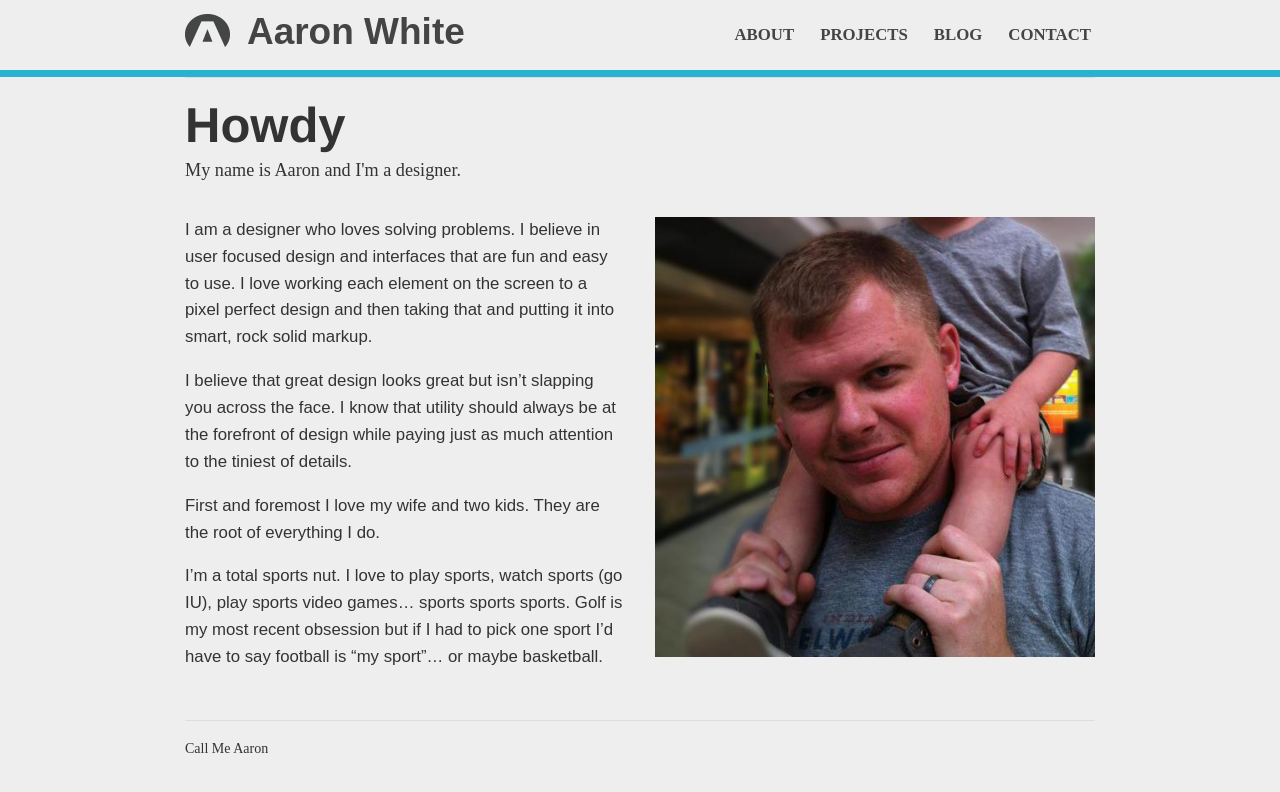
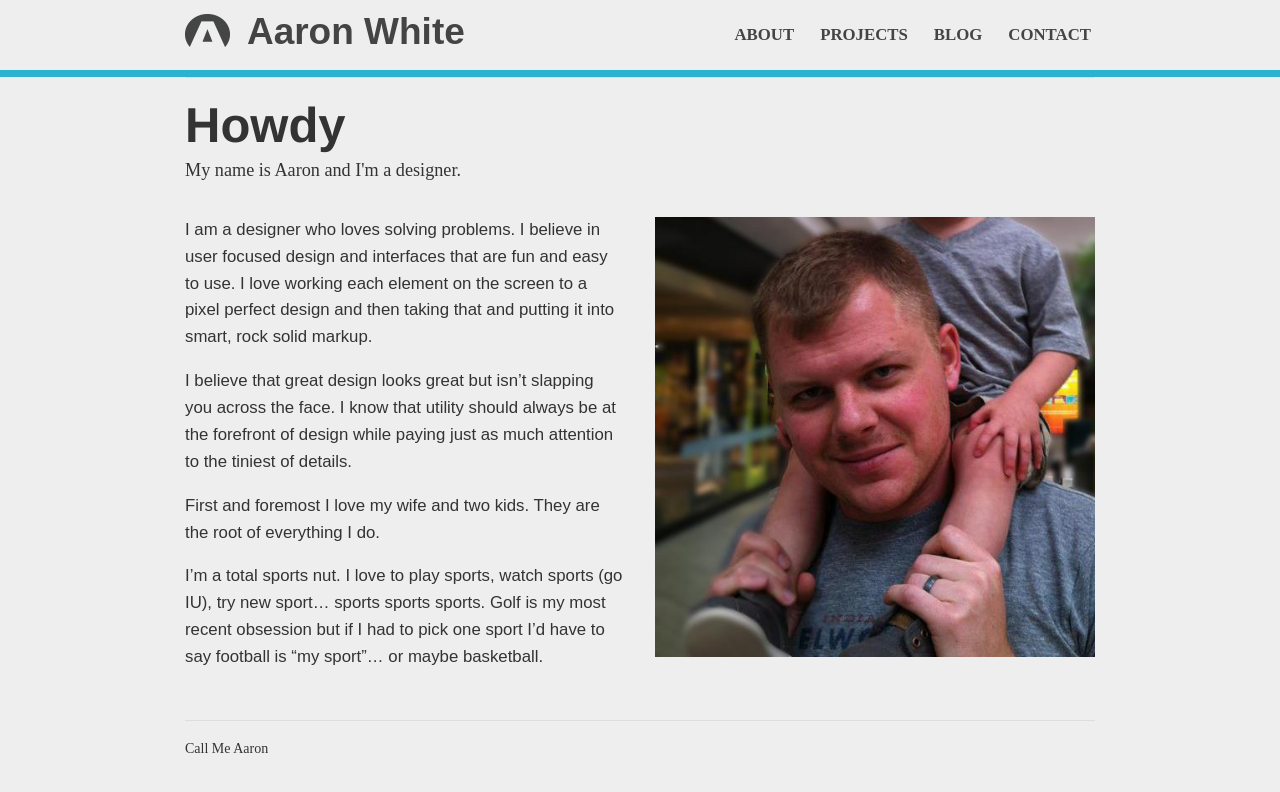
Before and after one commit to internetAaron/call-me-aaron, a Jekyll site: the page built from about.html, in a window 1280 px wide. Shown: the top 792 px of the page. Built offline with Jekyll 4.4.1, drawn with Linux system fonts in a browser that asks for light colours; Markdown is read by kramdown in place of the engine named in the settings.

Commit message:
About copy update

```diff
--- a/about.html
+++ b/about.html
@@ -20,7 +20,7 @@ path: /about
     <p>I believe that great design looks great but isn’t slapping you across the face. I know that utility should always be at the forefront of design while paying just as much attention to the tiniest of details.</p>
     <p>First and foremost I love my wife and two kids. They are the root of everything I do.</p>
 
-    <p>I’m a total sports nut. I love to play sports, watch sports (go IU), play sports video games… sports sports sports. Golf is my most recent obsession but if I had to pick one sport I’d have to say football is “my sport”… or maybe basketball.</p>
+    <p>I’m a total sports nut. I love to play sports, watch sports (go IU), try new sport… sports sports sports. Golf is my most recent obsession but if I had to pick one sport I’d have to say football is “my sport”… or maybe basketball.</p>
   </div>
   <div class="six columns">
     <img src="images/headshot.png" alt="Aaron">
```
Also changed, not shown: 2 other files.
